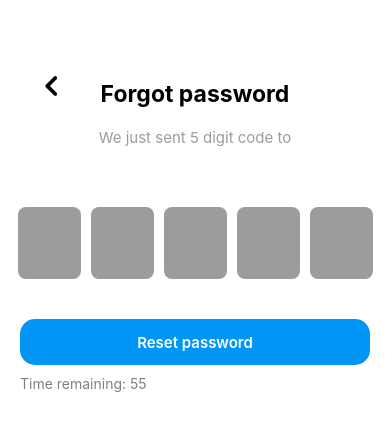
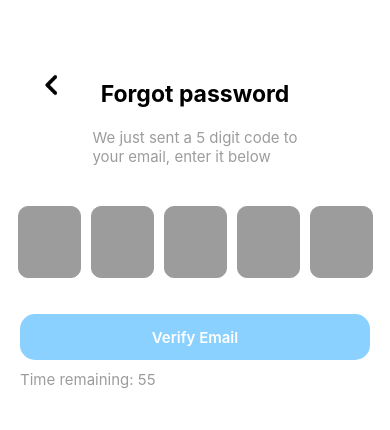
Before and after one commit to FarisGoralija/Parkly, a React Native app in the folder frontend/: screen /ForgotPasswordVerifyCodeScreen in a window 390 px wide. Shown: the top 430 px of the page. Built offline with nearby package versions, Linux system fonts and the light colour scheme.

Commit message:
finished_forgotPasswordVerifyCodeScreen

```diff
--- a/frontend/components/ForgotPassword/TimerFooter.js
+++ b/frontend/components/ForgotPassword/TimerFooter.js
@@ -11,11 +11,18 @@ const TimerFooter = ({ onResend }) => {
     }
   }, [timeLeft]);
 
+  const handleResend = () => {
+    setTimeLeft(60); // Reset timer
+    if (onResend) {
+      onResend();
+    }
+  };
+
   return (
     <View style={styles.footerContainer}>
       <Text style={styles.timer}>Time remaining: {timeLeft}</Text>
       {timeLeft === 0 && (
-        <TouchableOpacity onPress={onResend}>
+        <TouchableOpacity onPress={handleResend}>
           <Text style={styles.resend}>Resend code</Text>
         </TouchableOpacity>
       )}
@@ -31,13 +38,14 @@ const styles = StyleSheet.create({
     marginTop: 10,
   },
   timer: {
-    fontSize: 14,
-    color: 'gray',
+    fontSize: 15,
+    color: '#9C9C9C',
+    fontWeight: '400',
   },
   resend: {
-    fontSize: 14,
-    color: 'blue',
-    fontWeight: 'bold',
+    fontSize: 15,
+    color: 'black',
+    fontWeight: '400',
   },
 });
 
--- a/frontend/components/ForgotPassword/VerifyInput.js
+++ b/frontend/components/ForgotPassword/VerifyInput.js
@@ -1,7 +1,7 @@
 import React, { useState, useRef } from 'react';
 import { View, TextInput, StyleSheet } from 'react-native';
 
-const VerifyInput = ({ onChange }) => {
+const VerifyInput = ({ onChange, borderColor }) => {
   const [code, setCode] = useState(['', '', '', '', '']);
   const inputs = useRef([]);
 
@@ -16,16 +16,26 @@ const VerifyInput = ({ onChange }) => {
     }
   };
 
+  const handleKeyPress = (event, index) => {
+    if (event.nativeEvent.key === 'Backspace' && !code[index] && index > 0) {
+      const newCode = [...code];
+      newCode[index - 1] = '';
+      setCode(newCode);
+      inputs.current[index - 1].focus();
+    }
+  };
+
   return (
     <View style={styles.inputContainer}>
       {code.map((_, index) => (
         <TextInput
           key={index}
           ref={(ref) => (inputs.current[index] = ref)}
-          style={styles.input}
+          style={[styles.input, { borderColor: borderColor }]}  // Apply dynamic border color
           maxLength={1}
           keyboardType="number-pad"
           onChangeText={(text) => handleChange(text, index)}
+          onKeyPress={(event) => handleKeyPress(event, index)}
         />
       ))}
     </View>
@@ -37,18 +47,20 @@ const styles = StyleSheet.create({
     flexDirection: 'row',
     justifyContent: 'center',
     alignItems: 'center',
-    marginVertical: 20,
     gap: 10,
-
-
   },
   input: {
     backgroundColor: "#9C9C9C",
     width: 63,
     height: 72,
     textAlign: 'center',
-    fontSize: 20,
-    borderRadius: 8,
+    fontWeight: '600',
+    fontSize: 36,
+    color: "white",
+    borderRadius: 10,
+    borderWidth: 1,
+   // borderColor: 'black',
+
   },
 });
 
--- a/frontend/components/common/TitleText.js
+++ b/frontend/components/common/TitleText.js
@@ -2,17 +2,17 @@ import React from 'react';
 import { View, Text, StyleSheet, TouchableOpacity, Image } from 'react-native';
 import { useNavigation } from '@react-navigation/native';
 
-const TitleText = ({ title, subtitle }) => {
+const TitleText = ({ title, subtitle, subtitleStyle, backIconStyle }) => {
   const navigation = useNavigation();
 
   return (
     <View style={styles.container}>
       <TouchableOpacity onPress={() => navigation.goBack()} style={styles.backButton}>
-        <Image source={require('../../assets/icons/back.png')} style={styles.backIcon} />
+        <Image source={require('../../assets/icons/back.png')} style={[styles.backIcon, backIconStyle]} />
       </TouchableOpacity>
       <View style={styles.textContainer}>
         <Text style={styles.title}>{title}</Text>
-        <Text style={styles.subtitle}>{subtitle}</Text>
+        <Text style={[styles.subtitle, subtitleStyle]}>{subtitle}</Text>
       </View>
     </View>
   );
--- a/frontend/screen/ForgotPassword/ForgotPasswordScreen.js
+++ b/frontend/screen/ForgotPassword/ForgotPasswordScreen.js
@@ -1,33 +1,41 @@
-import React, { useState } from 'react';
-import { View, StyleSheet, TouchableOpacity, Image, Text, Keyboard, TouchableWithoutFeedback } from 'react-native';
-import { useNavigation } from '@react-navigation/native'; // Import navigation hook
-import InputField from '../../components/common/InputField.js';
-import BlueUniversalButton from '../../components/common/BlueUniversalButton.js';
-import TitleText from '../../components/common/TitleText.js';
-import { isValidEmail } from '../../utils/Validation.js';
+import React, { useState } from "react";
+import {
+  View,
+  StyleSheet,
+  TouchableOpacity,
+  Image,
+  Text,
+  Keyboard,
+  TouchableWithoutFeedback,
+} from "react-native";
+import { useNavigation } from "@react-navigation/native"; // Import navigation hook
+import InputField from "../../components/common/InputField.js";
+import BlueUniversalButton from "../../components/common/BlueUniversalButton.js";
+import TitleText from "../../components/common/TitleText.js";
+import { isValidEmail } from "../../utils/Validation.js";
 
 const ForgotPasswordScreen = () => {
-  const [email, setEmail] = useState('');
-  const [errorMessage, setErrorMessage] = useState('');
+  const [email, setEmail] = useState("");
+  const [errorMessage, setErrorMessage] = useState("");
   const [isEmailValid, setIsEmailValid] = useState(true);
   const navigation = useNavigation(); // Initialize navigation
 
-  const isSubmitDisabled = email.trim() === '';
+  const isSubmitDisabled = email.trim() === "";
 
   const handleResetPassword = () => {
     if (isValidEmail(email)) {
-      setErrorMessage('');
+      setErrorMessage("");
       setIsEmailValid(true);
-      navigation.navigate('ForgotPasswordVerifyCodeScreen'); // Navigate only if email is valid
+      navigation.navigate("ForgotPasswordVerifyCodeScreen", { email }); // Navigate only if email is valid
     } else {
-      setErrorMessage('Please enter a valid email address.');
+      setErrorMessage("Please enter a valid email address.");
       setIsEmailValid(false);
     }
   };
 
   const handleClearInput = () => {
-    setEmail('');
-    setErrorMessage('');
+    setEmail("");
+    setErrorMessage("");
     setIsEmailValid(true);
   };
 
@@ -48,23 +56,28 @@ const ForgotPasswordScreen = () => {
             placeholderColor="#D2D2D2"
             onChangeText={(text) => {
               setEmail(text);
-              if (text.trim() === '') {
-                setErrorMessage('');
+              if (text.trim() === "") {
+                setErrorMessage("");
                 setIsEmailValid(true);
               }
             }}
           />
           {email.length > 0 && (
-            <TouchableOpacity onPress={handleClearInput} style={styles.clearIconContainer}>
+            <TouchableOpacity
+              onPress={handleClearInput}
+              style={styles.clearIconContainer}
+            >
               <Image
-                source={require('../../assets/icons/clear.png')}
+                source={require("../../assets/icons/clear.png")}
                 style={styles.clearIcon}
               />
             </TouchableOpacity>
           )}
         </View>
 
-        {errorMessage ? <Text style={styles.errorText}>{errorMessage}</Text> : null}
+        {errorMessage ? (
+          <Text style={styles.errorText}>{errorMessage}</Text>
+        ) : null}
 
         <View style={styles.resetPasswordButton}>
           <BlueUniversalButton
@@ -81,21 +94,21 @@ const ForgotPasswordScreen = () => {
 const styles = StyleSheet.create({
   container: {
     flex: 1,
-    justifyContent: 'flex-start',
+    justifyContent: "flex-start",
     paddingHorizontal: 20,
     paddingTop: 80,
-    backgroundColor: 'white',
+    backgroundColor: "white",
   },
   titleText: {
     marginBottom: 20,
   },
   inputError: {
-    borderColor: '#E92440',
+    borderColor: "#E92440",
     borderRadius: 11,
     borderWidth: 1,
   },
   clearIconContainer: {
-    position: 'absolute',
+    position: "absolute",
     right: 10,
     top: 22,
     transform: [{ translateY: -12 }],
@@ -105,14 +118,14 @@ const styles = StyleSheet.create({
     height: 26,
   },
   errorText: {
-    color: '#E92440',
+    color: "#E92440",
     fontSize: 13,
     marginTop: 4,
   },
   resetPasswordButton: {
-    width: '100%',
+    width: "100%",
     marginTop: 20,
-  }
+  },
 });
 
 export default ForgotPasswordScreen;
--- a/frontend/screen/ForgotPassword/ForgotPasswordVerifyCodeScreen.js
+++ b/frontend/screen/ForgotPassword/ForgotPasswordVerifyCodeScreen.js
@@ -1,5 +1,6 @@
 import React, { useState } from "react";
-import { View, Button, StyleSheet } from "react-native";
+import { View, StyleSheet, Text, TouchableWithoutFeedback, Keyboard } from "react-native";
+import { useRoute } from "@react-navigation/native"; // Import useRoute hook
 import VerifyInput from "../../components/ForgotPassword/VerifyInput";
 import TitleText from "../../components/common/TitleText";
 import TimerFooter from "../../components/ForgotPassword/TimerFooter";
@@ -7,36 +8,71 @@ import BlueUniversalButton from "../../components/common/BlueUniversalButton";
 
 const ForgotPasswordVerifyCodeScreen = () => {
   const [code, setCode] = useState("");
+  const [error, setError] = useState(""); // Error message state
+  const [borderColor, setBorderColor] = useState("#9C9C9C"); // Default border color
+
+  const route = useRoute();
+  const email = route.params?.email || "your email"; // Fallback if email is not available
 
   const handleVerify = () => {
+    if (parseInt(code, 10) >= 50000) {
+      // Code is valid, proceed with verification
       console.log("Entered Code:", code);
+      setError(""); // Reset error message
+      setBorderColor("#9C9C9C"); // Reset border color
+    } else {
+      // Code is incorrect, show error message and change border color
+      setError("Code is incorrect, please try again.");
+      setBorderColor("#E92440"); // Change border to red
+    }
   };
 
   const handleResend = () => {
     console.log("Resending code...");
+    // You can add logic here for resending the code
+  };
+
+  const handleChangeCode = (input) => {
+    setCode(input);
+
+    // Reset error and border color if input is cleared
+    if (input.trim() === "") {
+      setError(""); // Clear the error message when input is empty
+      setBorderColor("#ccc"); // Reset border color
+    }
   };
 
   return (
+    <TouchableWithoutFeedback onPress={Keyboard.dismiss}>
       <View style={styles.container}>
-      <View style={styles.titleText}>
+
           <TitleText
             title="Forgot password"
-          subtitle="We just sent 5 digit code to"
+            subtitle={`We just sent a 5 digit code to\n${email}, enter it below`}
+            //subtitleStyle={styles.centerText}
+            backIconStyle={styles.backIcon}
+          />
+
+
+        <View style={styles.codeInput}>
+          <VerifyInput
+            onChange={handleChangeCode} // Use handleChangeCode to update the state
+            borderColor={borderColor} // Pass border color as prop
           />
         </View>
-
-      <VerifyInput onChange={setCode} />
+        {error ? <Text style={styles.errorText}>{error}</Text> : null}
 
         <View style={styles.verifyEmailButton}>
           <BlueUniversalButton
-          text="Reset password"
-          //onPress={handleResetPassword}
-          //disabled={isSubmitDisabled}
+            text="Verify Email"
+            onPress={handleVerify}
+            disabled={code.trim() === ""} // Disable button if input is empty
           />
         </View>
 
         <TimerFooter onResend={handleResend} />
       </View>
+    </TouchableWithoutFeedback>
   );
 };
 
@@ -49,13 +85,30 @@ const styles = StyleSheet.create({
     backgroundColor: "white",
   },
 
-  titleText: {
-    marginBottom: 20,
+  backIcon: {
+    bottom: 20,
+
+  },
+
+  codeInput: {
+    marginTop: 20,
+  },
+
+  centerText: {
+    textAlign: "center",
+    alignSelf: "center",
+  },
+
+  errorText: {
+    marginTop: 6,
+    color: "#E92440",
+    textAlign: "center",
+    fontSize: 13,
   },
 
   verifyEmailButton: {
-    width: '100%',
-    marginTop: 20,
+    width: "100%",
+    marginTop: 36,
   },
 });
 
```
Lines whose indentation alone changed are shown as unchanged.
